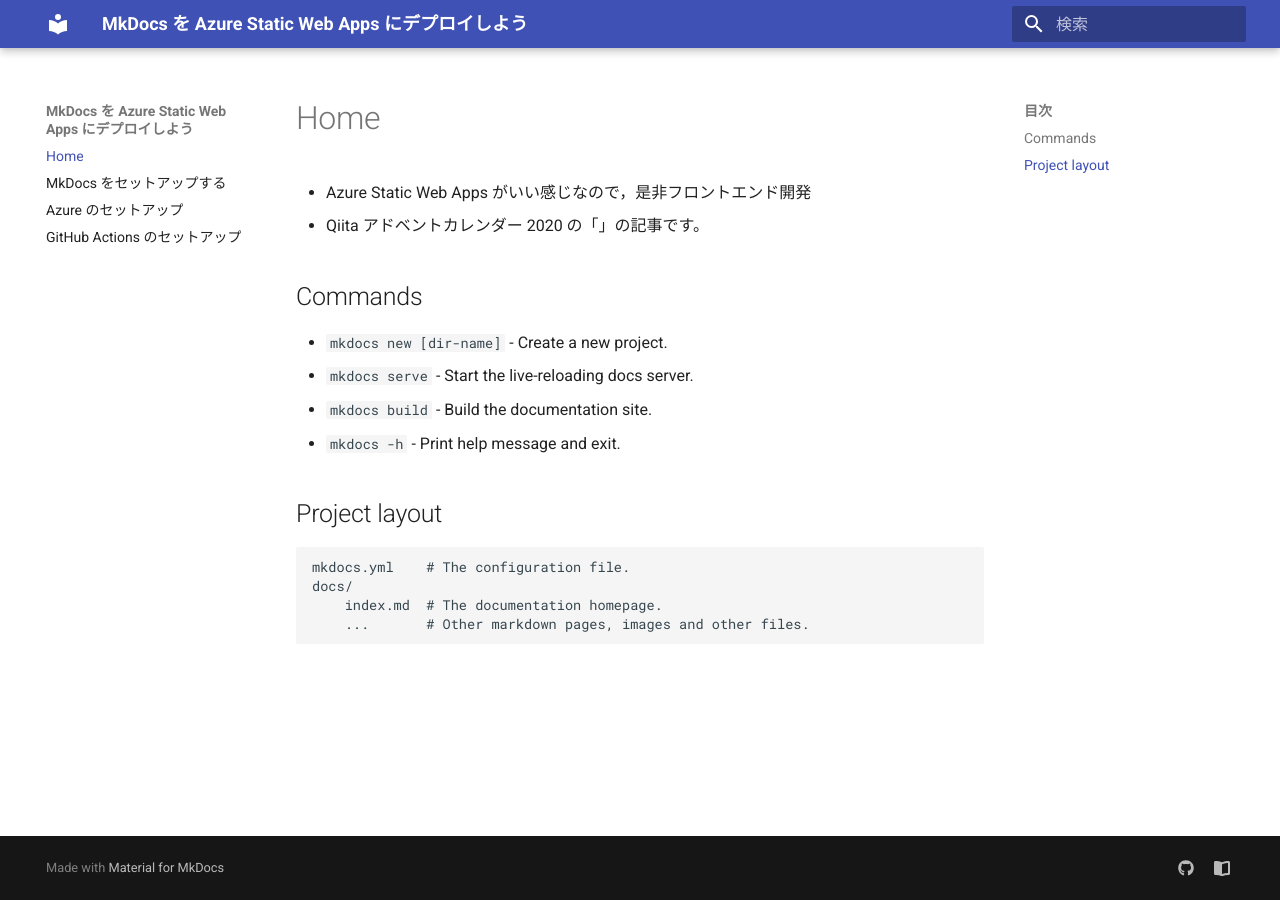
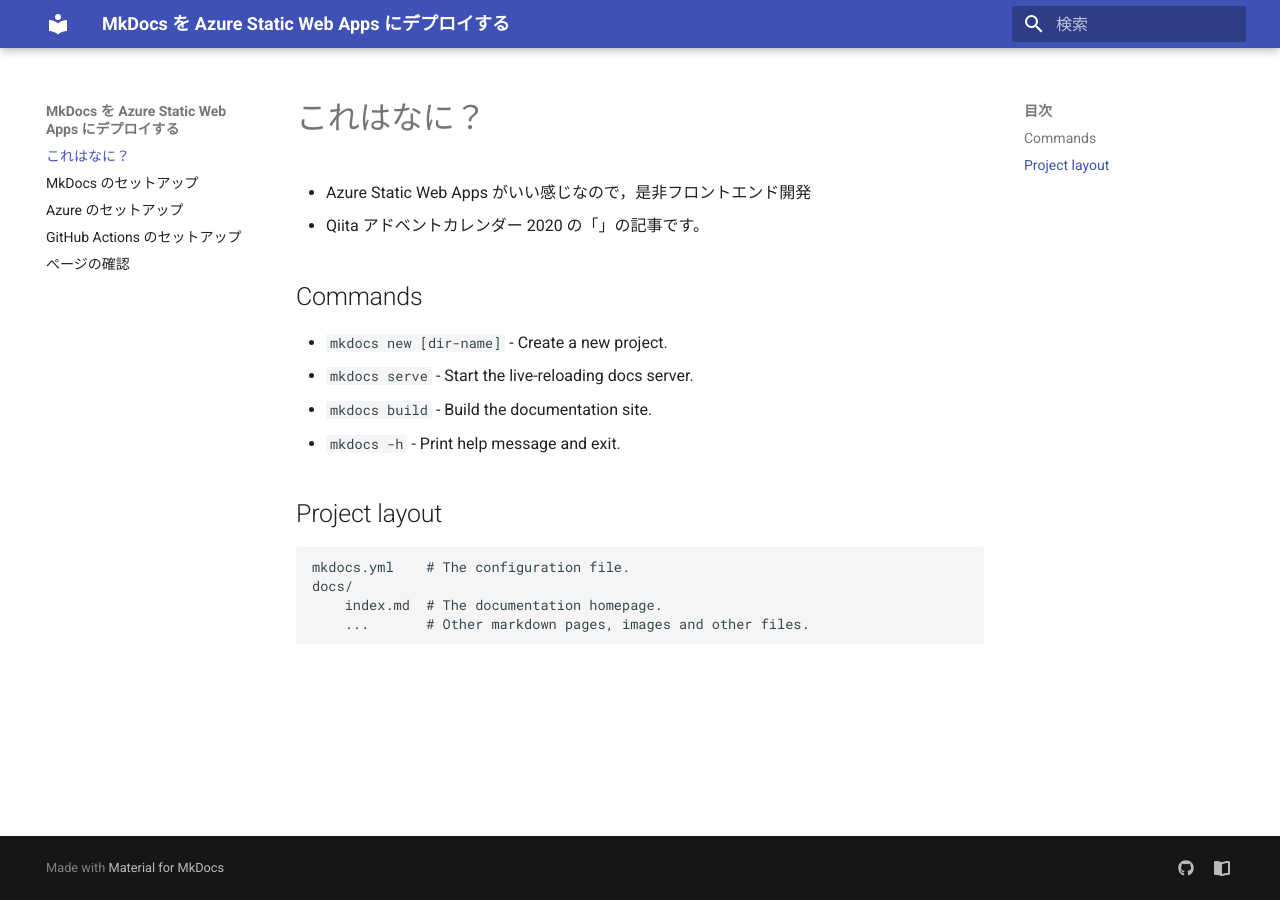
Before and after one commit to kenchon/mkdocs-on-azure, an MkDocs documentation site: the page built from docs/index.md, in a window 1280 px wide. Built offline with MkDocs 1.6.1 and Material for MkDocs 9.7.7, drawn with Linux system fonts in a browser that asks for light colours.

Commit message:
config: Update mkdocs.yml

```diff
--- a/mkdocs.yml
+++ b/mkdocs.yml
@@ -1,13 +1,18 @@
-site_name: MkDocs を Azure Static Web Apps にデプロイしよう
+site_name: MkDocs を Azure Static Web Apps にデプロイする
 nav:
-  - Home: index.md
-  - MkDocs をセットアップする: mkdocs-setup.md
+  - これはなに？: index.md
+  - MkDocs のセットアップ: mkdocs-setup.md
   - Azure のセットアップ: azure-setup.md
   - GitHub Actions のセットアップ: github-actions-setup.md
+  - ぺージの確認: check-deployed-page.md
 theme:
   name: material
   language: ja
 markdown_extensions:
+  - attr_list
+  - pymdownx.emoji:
+      emoji_index: !!python/name:materialx.emoji.twemoji
+      emoji_generator: !!python/name:materialx.emoji.to_svg
   - pymdownx.highlight
   - pymdownx.superfences
   - pymdownx.arithmatex:
```
